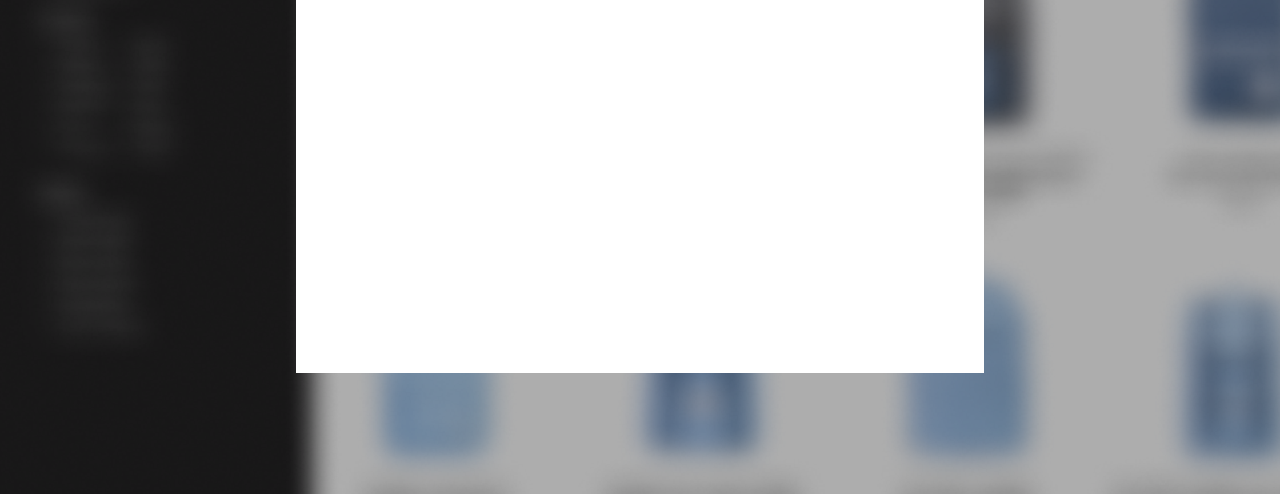
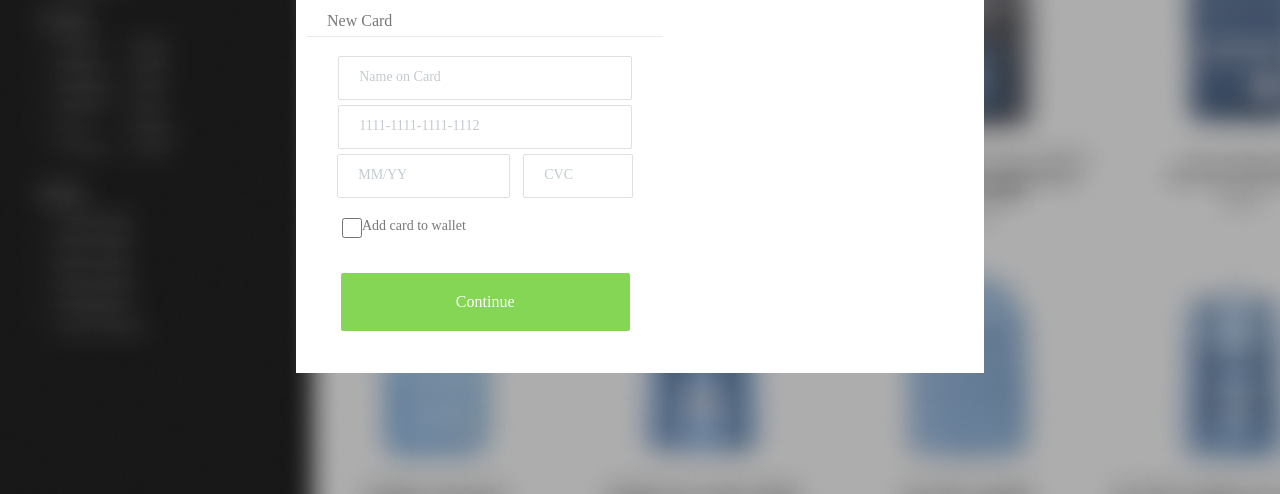
Before and after one commit to fau-33/pm_projetos, a plain HTML site: page fase1-projeto09/index.html in a window 1280 px wide. Shown: the part 306-800 px from the top of the page. Drawn offline with Linux system fonts and the light colour scheme; files that its build step writes are made by us from their sources; a web font is replaced by a local one.

Commit message:
Feito o formulário dos cartões

```diff
--- a/fase1-projeto09/css/cartao.css
+++ b/fase1-projeto09/css/cartao.css
@@ -39,3 +39,71 @@
   color: #c6c6c6;
   font-size: 12px;
 }
+
+.cartao .newCard fieldset{
+  border: none;
+  text-align: center;
+}
+
+.cartao .newCard legend {
+  font-size: 16px;
+  color: #777879;
+  border-bottom: 1px solid #eaeaea;
+  width: 100%;
+  padding-bottom: 5px;
+  text-align: left;
+  margin-bottom: 15px;
+  padding-left: 20px;
+}
+
+.cartao .newCard input{
+  width: 270px;
+  height: 40px;
+  margin-bottom: 5px;
+  padding-left: 20px;
+  border: 1px solid #dfdfdf;
+  border-radius: 2px;
+}
+
+.cartao .newCard input.data{
+  width: 149px;
+  margin-right: 10px;
+  margin-bottom: 20px;
+
+}
+
+.cartao .newCard input.cvc{
+  width: 86px;
+
+}
+
+.cartao ::-webkit-input-placeholder{
+  color: #c4cbd0;
+  font-size: 14px;
+  font-weight: 100;
+}
+
+.cartao .newCard button{
+  width: 289px;
+  padding: 20px;
+  background-color: #84d654;
+  font-size: 16px;
+  font-family: 'muliextrabold';
+  border: none;
+  color: #fff;
+  border-radius: 2px;
+}
+
+.cartao .newCard label input{
+  width: 20px;
+  height: 20px;
+  margin-bottom: 35px;
+}
+
+.cartao .newCard label{
+  display: flex;
+  flex-direction: row;
+  margin-left: 35px;
+  color: #777879;
+  font-size: 14px;
+}
--- a/fase1-projeto09/index.html
+++ b/fase1-projeto09/index.html
@@ -44,10 +44,37 @@
               </a>
             </li>
           </ul>
+
+          <div class="newCard">
+            <form action="">
+              <fieldset>
+
+                <legend>New Card</legend>
+
+                <input type="text" placeholder="Name on Card">
+                <input type="text" placeholder="1111-1111-1111-1112">
+                <input type="text" class="data" placeholder="MM/YY">
+                <input type="text" class="cvc" placeholder="CVC">
+
+
+                <label for="addWallet">
+                  <input type="checkbox" name="addWallet">
+                  Add card to wallet
+                </label>
+
+                <button>Continue</button>
+
+                </fieldset>
+            </form>
+          </div>
         </div>
       </div>
       <div class="resumos"></div>
     </main>
+
+
+
+
   </div>
 </body>
 </html>
```
